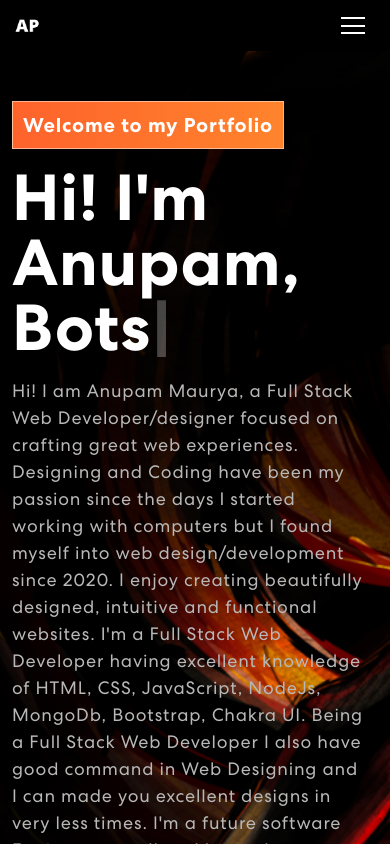
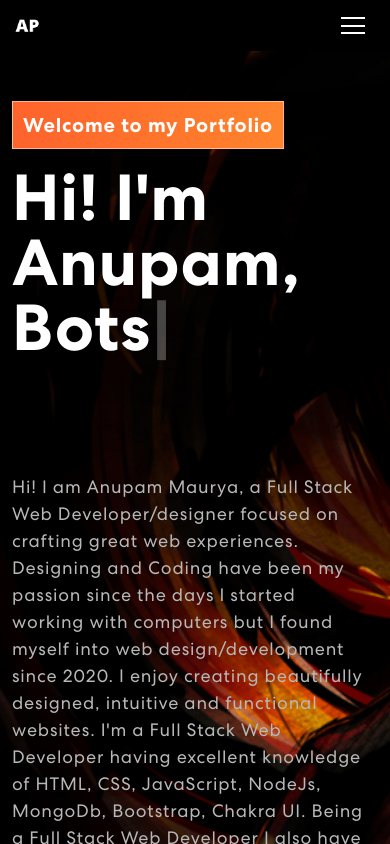
Before and after one commit to anupammaurya6767/Portfolio-Site, a React (Create React App) app: page / in a window 390 px wide. Shown: the top 844 px of the page. Built offline with nearby package versions, Linux system fonts and the light colour scheme.

Commit message:
Update App.css

```diff
--- a/src/App.css
+++ b/src/App.css
@@ -357,7 +357,4 @@ nav.navbar .navbar-toggler[aria-expanded="true"] .navbar-toggler-icon {
     margin-top: 0px;
     padding: 50px 0 50px 0;
   }
-  .txt-rotater h1{
-    height: 12rem;
-  }
 }
```
